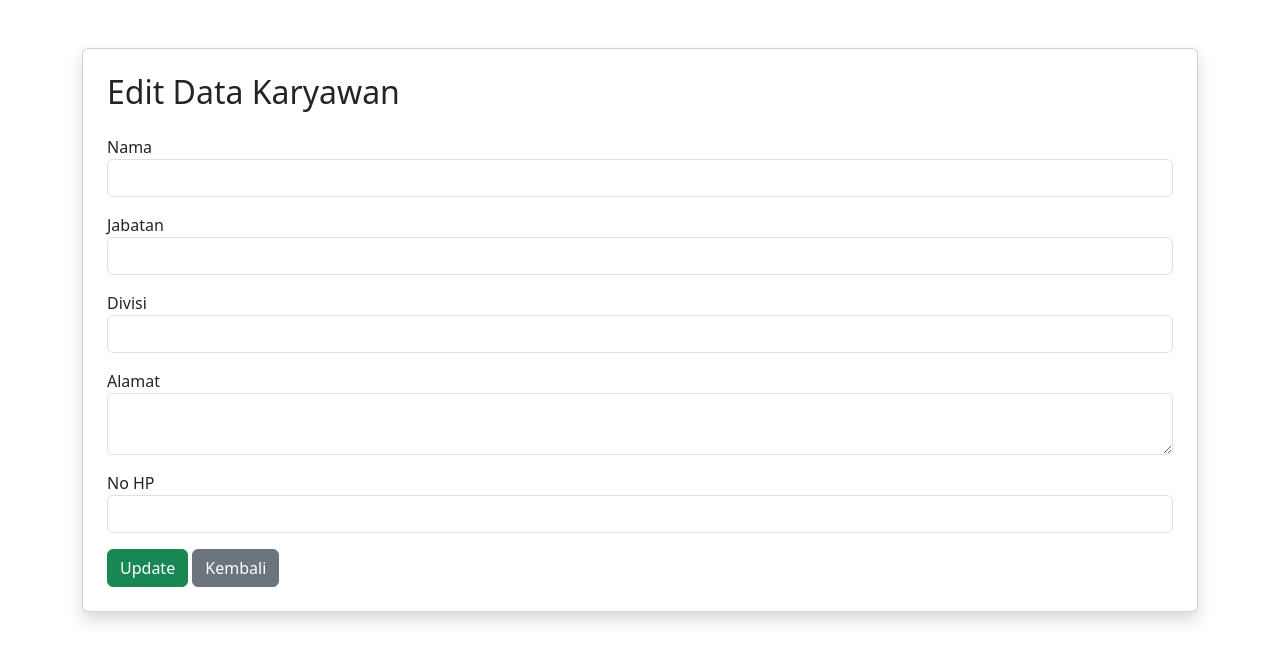
After one commit to bagasartmr/kpi_karyawan, a Flask app: page /edit/1 in a window 1280 px wide. The commit adds this page. Shown: the top 662 px of the page. Run offline with Flask 3, Linux system fonts and the light colour scheme; data that the repository does not hold is empty; some libraries are stand-ins or nearby versions.

Commit message:
edit dan hapus data karyawan

```diff
--- a/app.py
+++ b/app.py
@@ -66,5 +66,64 @@ def tambah():
 
     return render_template('tambah.html')
 
+# =========================
+# ROUTE HAPUS DATA KARYAWAN
+# =========================
+
+@app.route('/hapus/<int:id>')
+def hapus(id):
+
+    cur = mysql.connection.cursor()
+
+    cur.execute("DELETE FROM karyawan WHERE id_karyawan=%s", (id,))
+
+    mysql.connection.commit()
+
+    cur.close()
+
+    return redirect('/')
+
+# =========================
+# ROUTE EDIT DATA KARYAWAN
+# =========================
+
+@app.route('/edit/<int:id>', methods=['GET', 'POST'])
+def edit(id):
+
+    cur = mysql.connection.cursor()
+
+    if request.method == 'POST':
+
+        nama = request.form['nama']
+        jabatan = request.form['jabatan']
+        divisi = request.form['divisi']
+        alamat = request.form['alamat']
+        no_hp = request.form['no_hp']
+
+        cur.execute("""
+            UPDATE karyawan
+            SET
+                nama=%s,
+                jabatan=%s,
+                divisi=%s,
+                alamat=%s,
+                no_hp=%s
+            WHERE id_karyawan=%s
+        """, (nama, jabatan, divisi, alamat, no_hp, id))
+
+        mysql.connection.commit()
+
+        cur.close()
+
+        return redirect('/')
+
+    cur.execute("SELECT * FROM karyawan WHERE id_karyawan=%s", (id,))
+
+    data = cur.fetchone()
+
+    cur.close()
+
+    return render_template('edit.html', data=data)
+
 if __name__ == '__main__':
     app.run(debug=True)
--- /dev/null
+++ b/templates/edit.html
@@ -0,0 +1,73 @@
+<!DOCTYPE html>
+<html lang="en">
+<head>
+    <meta charset="UTF-8">
+    <meta name="viewport" content="width=device-width, initial-scale=1.0">
+    <title>Edit Karyawan</title>
+
+    <link href="https://cdn.jsdelivr.net/npm/bootstrap@5.3.0/dist/css/bootstrap.min.css" rel="stylesheet">
+</head>
+<body>
+
+<div class="container mt-5">
+
+    <div class="card shadow p-4">
+
+        <h2 class="mb-4">Edit Data Karyawan</h2>
+
+        <form method="POST">
+
+            <div class="mb-3">
+                <label>Nama</label>
+                <input type="text"
+                       name="nama"
+                       class="form-control"
+                       value="{{ data[1] }}">
+            </div>
+
+            <div class="mb-3">
+                <label>Jabatan</label>
+                <input type="text"
+                       name="jabatan"
+                       class="form-control"
+                       value="{{ data[2] }}">
+            </div>
+
+            <div class="mb-3">
+                <label>Divisi</label>
+                <input type="text"
+                       name="divisi"
+                       class="form-control"
+                       value="{{ data[3] }}">
+            </div>
+
+            <div class="mb-3">
+                <label>Alamat</label>
+                <textarea name="alamat"
+                          class="form-control">{{ data[4] }}</textarea>
+            </div>
+
+            <div class="mb-3">
+                <label>No HP</label>
+                <input type="text"
+                       name="no_hp"
+                       class="form-control"
+                       value="{{ data[5] }}">
+            </div>
+
+            <button type="submit" class="btn btn-success">
+                Update
+            </button>
+
+            <a href="/" class="btn btn-secondary">
+                Kembali
+            </a>
+
+        </form>
+
+    </div>
+
+</div>
+
+</body>
+</html>
```
Also changed, not shown: templates/index.html (+11 -0 lines).
